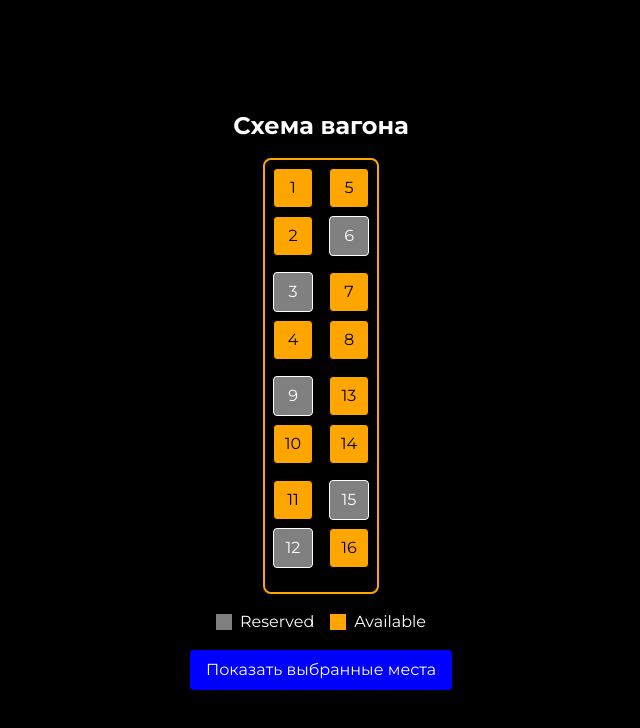
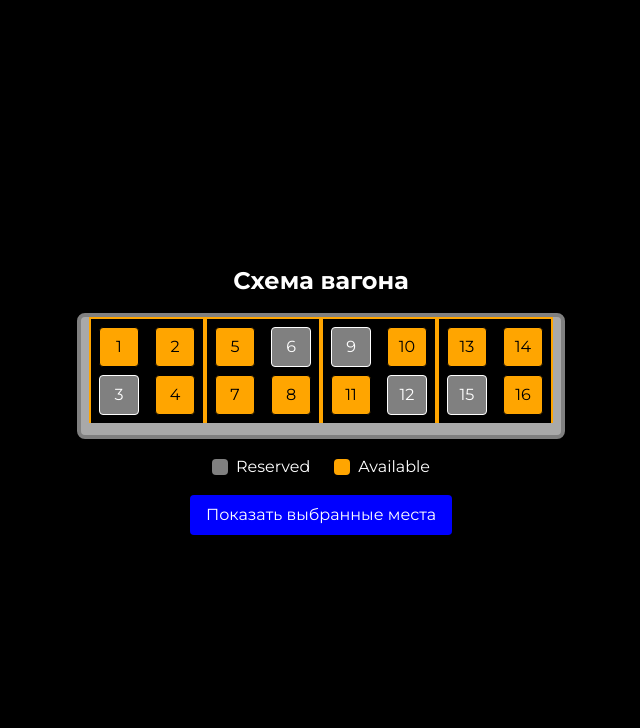
Before and after one commit to Shaqs0/axenix, a React (Vite) app: page /booking in a window 1280 px wide. Shown: the top 728 px of the page, without its empty margins (319-959 px from the left). Built offline with nearby package versions, Linux system fonts and the light colour scheme.

Commit message:
Update schema on SeatMap

```diff
--- a/package.json
+++ b/package.json
@@ -10,17 +10,14 @@
     "preview": "vite preview"
   },
   "dependencies": {
-    "@tanstack/react-query": "^5.59.16",
     "axios": "^1.7.7",
     "date-fns": "^4.1.0",
     "eslint": "^8.57.1",
     "eslint-plugin-tailwindcss": "^3.17.5",
-    "formik": "^2.4.6",
     "react": "^18.3.1",
     "react-dom": "^18.3.1",
     "react-hook-form": "^7.53.1",
-    "react-router-dom": "^6.27.0",
-    "yup": "^1.4.0"
+    "react-router-dom": "^6.27.0"
   },
   "devDependencies": {
     "@eslint/js": "^9.13.0",
--- a/src/components/shared/SeatMap/SeatMap.tsx
+++ b/src/components/shared/SeatMap/SeatMap.tsx
@@ -8,46 +8,42 @@ type SeatMapProps = {
 
 export function SeatMap({ totalSeats, selectedSeats, onSeatClick }: SeatMapProps) {
 	const seatGroups = [
-		[1, 2, 5, 6],
-		[3, 4, 7, 8],
-		[9, 10, 13, 14],
-		[11, 12, 15, 16],
+		[1, 2, 3, 4],
+		[5, 6, 7, 8],
+		[9, 10, 11, 12],
+		[13, 14, 15, 16],
 	];
 
 	return (
-		<div className="flex flex-col items-center rounded-lg border-2 border-[orange] p-2">
+		<div className="flex flex-col items-center rounded-lg border-4 border-[gray] bg-[darkgray] px-2 pb-3">
+			<div className="flex items-center ">
 				{seatGroups.map((group, index) => (
-				<div key={index} className="mb-4 flex space-x-4">
-					<div className="flex flex-col space-y-2">
+					<div key={index} className="flex flex-col items-center border-2 border-b-0 border-[orange] bg-[black] p-2">
+						<div className="mb-2 flex space-x-4">
+							{group.slice(0, 2).map((seatNumber) => (
 								<Seat
-							number={group[0]}
-							isReserved={group[0] % 3 === 0}
-							isSelected={selectedSeats.includes(group[0])}
-							onClick={() => onSeatClick(group[0])}
+									key={seatNumber}
+									number={seatNumber}
+									isReserved={seatNumber % 3 === 0}
+									isSelected={selectedSeats.includes(seatNumber)}
+									onClick={() => onSeatClick(seatNumber)}
 								/>
+							))}
+						</div>
+						<div className="flex space-x-4">
+							{group.slice(2).map((seatNumber) => (
 								<Seat
-							number={group[1]}
-							isReserved={group[1] % 3 === 0}
-							isSelected={selectedSeats.includes(group[1])}
-							onClick={() => onSeatClick(group[1])}
+									key={seatNumber}
+									number={seatNumber}
+									isReserved={seatNumber % 3 === 0}
+									isSelected={selectedSeats.includes(seatNumber)}
+									onClick={() => onSeatClick(seatNumber)}
 								/>
-					</div>
-					<div className="flex flex-col space-y-2">
-						<Seat
-							number={group[2]}
-							isReserved={group[2] % 3 === 0}
-							isSelected={selectedSeats.includes(group[2])}
-							onClick={() => onSeatClick(group[2])}
-						/>
-						<Seat
-							number={group[3]}
-							isReserved={group[3] % 3 === 0}
-							isSelected={selectedSeats.includes(group[3])}
-							onClick={() => onSeatClick(group[3])}
-						/>
+							))}
 						</div>
 					</div>
 				))}
 			</div>
+		</div>
 	);
 }
--- a/src/components/ui/Legend/Legend.tsx
+++ b/src/components/ui/Legend/Legend.tsx
@@ -1,12 +1,12 @@
 export function Legend() {
 	return (
-		<div className="mt-4 flex space-x-4">
-			<div className="flex items-center">
-				<div className="mr-2 size-4 bg-[gray]" />
+		<div className="mt-4 flex space-x-6">
+			<div className="flex items-center space-x-2">
+				<div className="size-4 rounded bg-[gray]" />
 				<span className="text-[white]">Reserved</span>
 			</div>
-			<div className="flex items-center">
-				<div className="mr-2 size-4 bg-[orange]" />
+			<div className="flex items-center space-x-2">
+				<div className="size-4 rounded bg-[orange]" />
 				<span className="text-[white]">Available</span>
 			</div>
 		</div>
--- a/src/components/ui/Seat/Seat.tsx
+++ b/src/components/ui/Seat/Seat.tsx
@@ -3,7 +3,7 @@ type SeatProps = {
 	isReserved: boolean;
 	isSelected: boolean;
 	onClick: () => void;
-  };
+};
 
 export function Seat({ number, isReserved, isSelected, onClick }: SeatProps) {
 	return (
@@ -13,7 +13,7 @@ export function Seat({ number, isReserved, isSelected, onClick }: SeatProps) {
 				isReserved
 					? 'cursor-not-allowed bg-[gray] text-[white]'
 					: isSelected
-						? 'bg-[blue] text-[white]' // Цвет для выбранных мест
+						? 'bg-[blue] text-[white]'
 						: 'bg-[orange] text-[black]'
 			}`}
 		>
--- a/src/pages/BookingPage/BookingPage.tsx
+++ b/src/pages/BookingPage/BookingPage.tsx
@@ -7,8 +7,8 @@ export function BookingPage() {
 	const handleSeatClick = (seatNumber: number) => {
 		setSelectedSeats((prevSelectedSeats) =>
 			prevSelectedSeats.includes(seatNumber)
-				? prevSelectedSeats.filter((seat) => seat !== seatNumber) // Убираем место, если оно уже выбрано
-				: [...prevSelectedSeats, seatNumber] // Добавляем место
+				? prevSelectedSeats.filter((seat) => seat !== seatNumber)
+				: [...prevSelectedSeats, seatNumber]
 		);
 	};
 
@@ -19,13 +19,13 @@ export function BookingPage() {
 	return (
 		<div className="flex h-screen flex-col items-center justify-center bg-[black] p-4">
 			<h1 className="mb-4 text-2xl font-bold text-[white]">Схема вагона</h1>
-			<SeatMap totalSeats={15} selectedSeats={selectedSeats} onSeatClick={handleSeatClick} />
+			<SeatMap totalSeats={16} selectedSeats={selectedSeats} onSeatClick={handleSeatClick} />
 			<Legend />
 			<button
 				onClick={handleShowSelectedSeats}
 				className="mt-4 rounded bg-[blue] px-4 py-2 text-[white] hover:bg-[blue]"
 			>
-        Показать выбранные места
+				Показать выбранные места
 			</button>
 		</div>
 	);
```
Also changed, not shown: 1 other file (tests, documents, lock files or other folders). Lines whose indentation alone changed are shown as unchanged.
